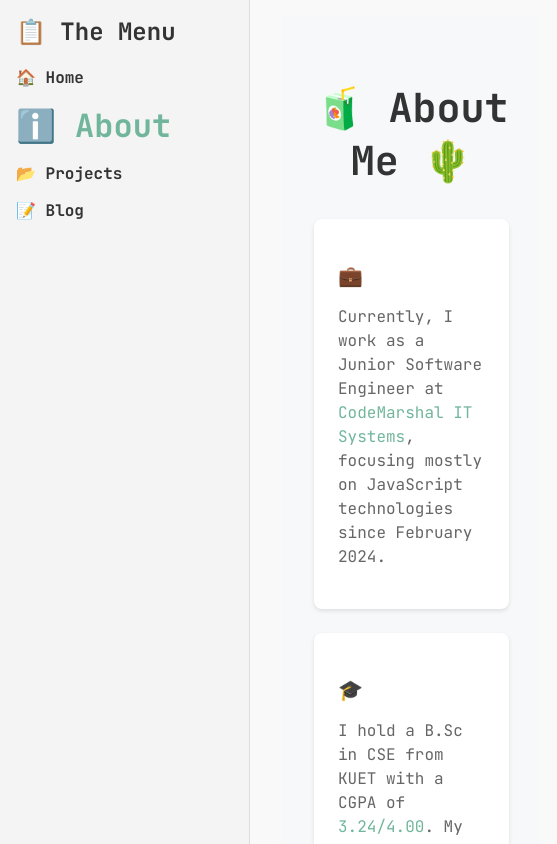
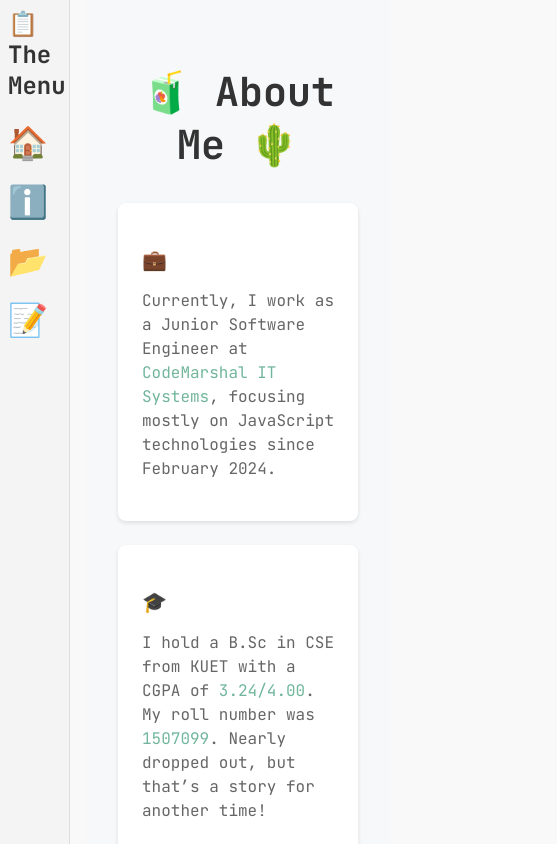
Before and after one commit to Y3454R/my-portfolio-website, a Next.js app: page /about in a window 390 px wide. Shown: the top 844 px of the page, 557 px wide, since content can reach past the window. Built offline with nearby package versions, Linux system fonts and the light colour scheme.

Commit message:
:lipstick: update: add mobile responsiveness

```diff
--- a/src/app/layout.js
+++ b/src/app/layout.js
@@ -1,3 +1,4 @@
+/* src/app/layout.js */
 "use client";
 import { usePathname } from "next/navigation"; // Use the new hook for routing
 import "./globals.css"; // Import global styles
@@ -26,7 +27,8 @@ export default function RootLayout({ children }) {
                     href="/home"
                     className={pathname === "/home" ? styles.active : ""}
                   >
-                    🏠 Home
+                    <span className={styles.emoji}>🏠</span>
+                    <span className={styles.title}>Home</span>
                   </a>
                 </li>
                 <li>
@@ -34,7 +36,8 @@ export default function RootLayout({ children }) {
                     href="/about"
                     className={pathname === "/about" ? styles.active : ""}
                   >
-                    ℹ️ About
+                    <span className={styles.emoji}>ℹ️</span>
+                    <span className={styles.title}>About</span>
                   </a>
                 </li>
                 <li>
@@ -42,7 +45,8 @@ export default function RootLayout({ children }) {
                     href="/projects"
                     className={pathname === "/projects" ? styles.active : ""}
                   >
-                    📂 Projects
+                    <span className={styles.emoji}>📂</span>
+                    <span className={styles.title}>Projects</span>
                   </a>
                 </li>
                 <li>
@@ -50,20 +54,14 @@ export default function RootLayout({ children }) {
                     href="/blog"
                     className={pathname === "/blog" ? styles.active : ""}
                   >
-                    📝 Blog
+                    <span className={styles.emoji}>📝</span>
+                    <span className={styles.title}>Blog</span>
                   </a>
                 </li>
-                {/* <li>
-                  <a
-                    href="/shit-posts"
-                    className={pathname === "/shit-posts" ? styles.active : ""}
-                  >
-                    💩 Shit-posts
-                  </a>
-                </li> */}
               </ul>
             </nav>
           </aside>
+
           <main className={styles.mainContent}>{children}</main>
         </div>
       </body>
--- a/src/app/layout.module.css
+++ b/src/app/layout.module.css
@@ -1,3 +1,5 @@
+/* src/app/layout.module.css */
+
 .container {
   display: grid;
   grid-template-columns: 250px 1fr; /* Sidebar width and main content */
@@ -6,9 +8,9 @@
 }
 
 .sidebar {
-  background: #f4f4f4; /* Light gray background for the sidebar */
+  background: #f4f4f4;
   padding: 1rem;
-  border-right: 1px solid #ddd; /* Light gray border */
+  border-right: 1px solid #ddd;
 }
 
 .sidebar h2 {
@@ -16,35 +18,59 @@
 }
 
 .sidebar nav ul {
-  list-style: none; /* Remove default list styling */
+  list-style: none;
   padding: 0;
   margin: 0;
 }
 
 .sidebar nav ul li {
-  margin-bottom: 1rem; /* Space between items */
+  margin-bottom: 1rem;
 }
 
 .sidebar nav ul li a {
   text-decoration: none;
-  color: #333; /* Change link color to dark gray */
+  color: #333;
   font-weight: bold;
-  display: block; /* Ensure links are block-level elements */
-  transition: transform 0.3s ease, font-size 0.3s ease; /* Add smooth transition */
+  display: flex;
+  align-items: center; /* Align emoji and title */
+  gap: 10px; /* Space between emoji and text */
+  transition: transform 0.3s ease, font-size 0.3s ease;
 }
 
 .sidebar nav ul li a:hover {
   text-decoration: underline;
-  transform: scale(1.1); /* Scale up the element by 10% on hover */
-  font-size: 1.2rem; /* Increase font size on hover */
+  transform: scale(1.1);
 }
 
 .sidebar nav ul li a.active {
-  color: #71b69c; /* Highlight color for active link */
-  font-size: 2rem; /* Increase font size for active link */
-  font-weight: bold; /* Ensure font weight is bold for active link */
+  color: #71b69c;
+  font-weight: bold;
 }
 
-.mainContent {
-  padding: 1rem;
+.emoji {
+  font-size: 1.5rem;
 }
+
+.title {
+  font-size: 1.2rem;
+  transition: font-size 0.3s ease;
+}
+
+/* Mobile Responsive Styles */
+@media (max-width: 768px) {
+  .title {
+    display: none; /* Hide the title on smaller screens */
+  }
+
+  .emoji {
+    font-size: 2rem; /* Optionally make the emoji larger */
+  }
+
+  .container {
+    grid-template-columns: 70px 1fr; /* Smaller sidebar width on mobile */
+  }
+
+  .sidebar {
+    padding: 0.5rem;
+  }
+}
```
